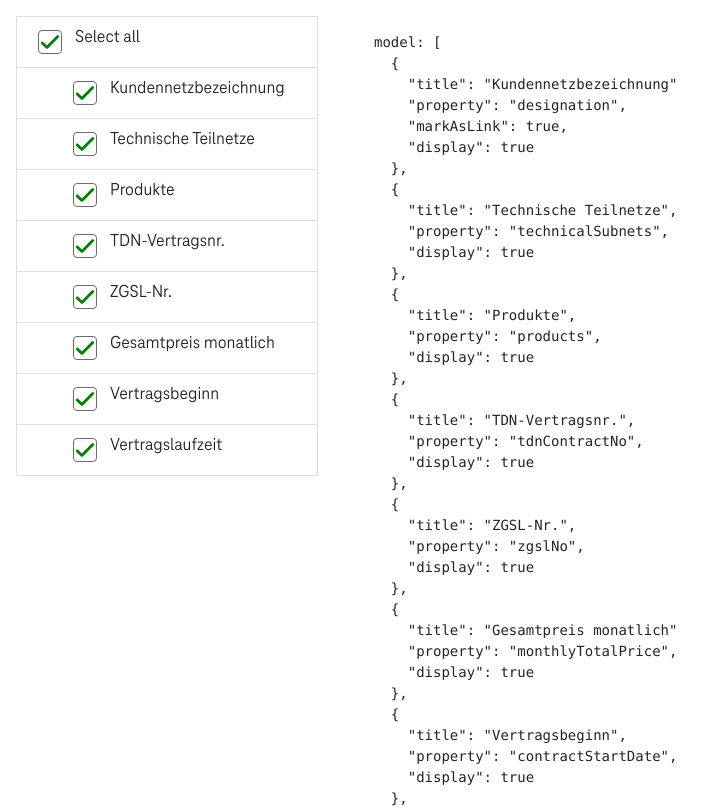
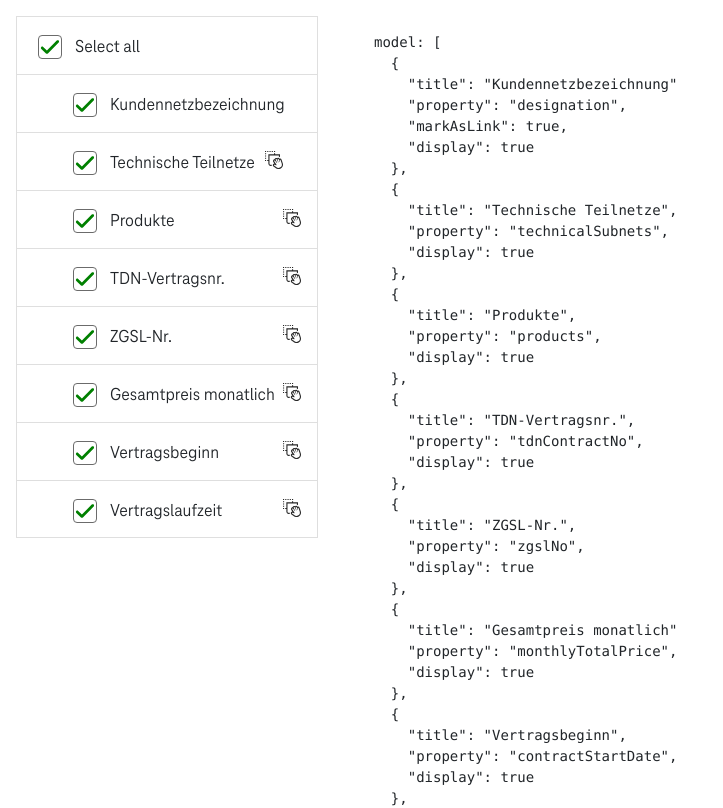
Before and after one commit to luongtx/ngx-bootstrap-sortable-css-rzppya, an Angular app: page / in a window 1280 px wide. Shown: the top 808 px of the page, without its empty margins (0-723 px from the left). Built offline with nearby package versions, Linux system fonts and the light colour scheme.

Commit message:
update style

```diff
--- a/src/app/app.component.html
+++ b/src/app/app.component.html
@@ -1,10 +1,3 @@
-<ng-template #itemTemplate let-item="item" let-index="index">
-  <div class="list-group-item">
-    <input type="checkbox" name="checkbox" id="" class="form-check-input" style="margin-left: 40px;"
-      [(ngModel)]="columnsConfig[index].display" (click)="onRowChecked($event)">
-    <label for="checkbox" class="ms-2">{{item.value}}</label>
-  </div>
-</ng-template>
 
 <div class="row">
   <div class="col-xs-6 col-6 col-md-5 col-lg-3 m-3">
@@ -17,6 +10,14 @@
                     'none-check': checkState == TriState.NONE}">
         <label for="checkbox" class="ms-2">Select all</label>
       </div>
+      <ng-template #itemTemplate let-item="item" let-index="index">
+        <div class="list-group-item">
+          <input type="checkbox" name="checkbox" id="" class="form-check-input" style="margin-left: 40px;"
+            [(ngModel)]="columnsConfig[index].display" (click)="onRowChecked($event)">
+          <label for="checkbox" class="ms-2">{{item.value}}</label>
+          <img src="assets/icons/drag-drop.svg" style="float: right; cursor: grab;" alt="drag n drop">
+        </div>
+      </ng-template>
       <bs-sortable
         [(ngModel)]="columnsConfig"
         fieldName="title"
--- a/src/app/app.component.scss
+++ b/src/app/app.component.scss
@@ -1,7 +1,6 @@
 $telekommagenta: #E20074;
 
 ::ng-deep .sortable-item {
-  cursor: grab;
 
   &:last-child .list-group-item {
     border-bottom: 1px solid #dfdfdf;
@@ -21,6 +20,11 @@ $telekommagenta: #E20074;
 .list-group-item {
   border-bottom: unset;
   border-radius: unset;
+  height: 58px;
+
+  * {
+    margin-top: 10px;
+  }
 }
 
 
```
Also changed, not shown: src/assets/icons/drag-drop.svg (added).
